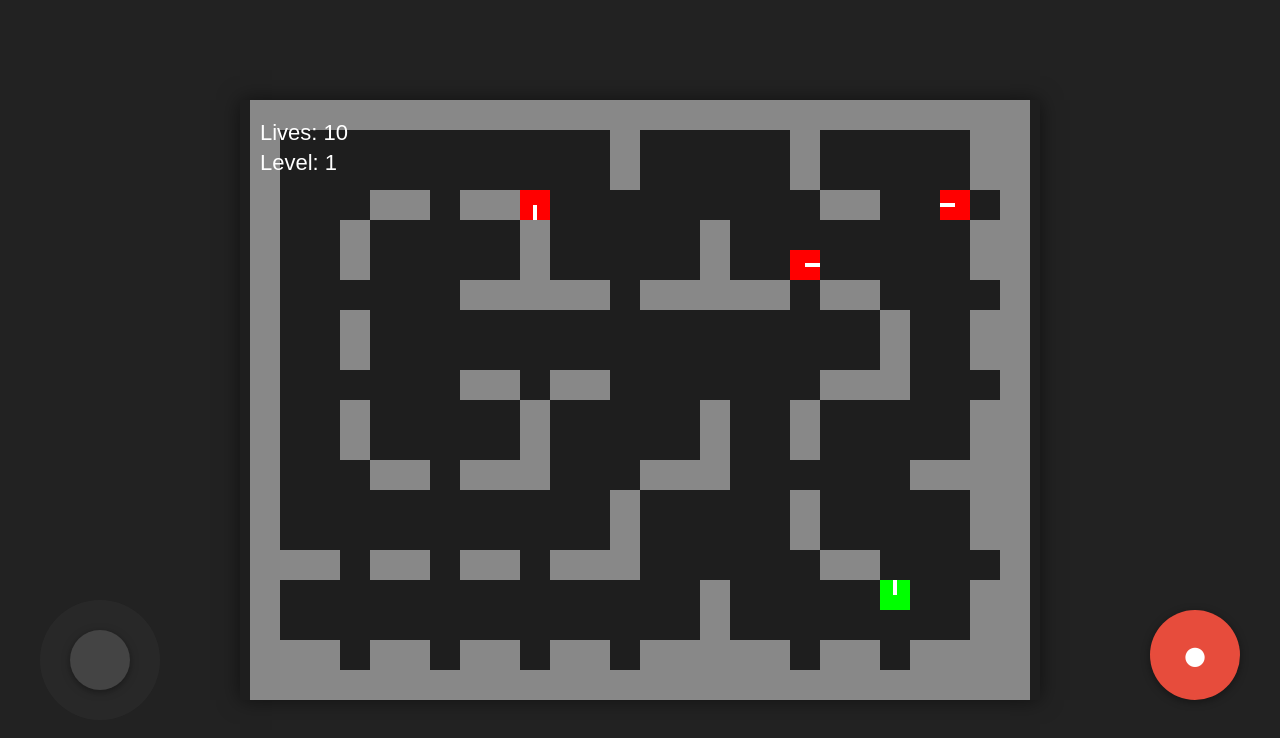
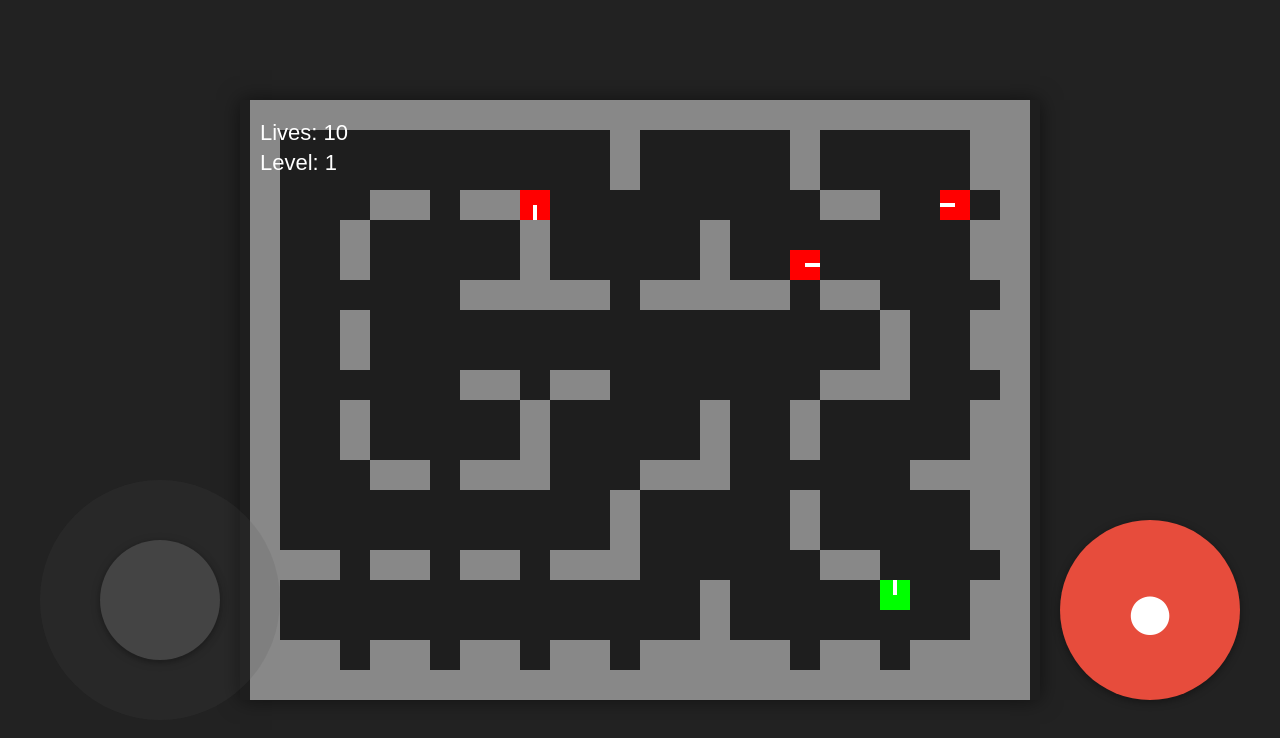
Before and after one commit to Mukumays/tank-game, a plain HTML site: page docs/index.html in a window 1280 px wide. Drawn offline with Linux system fonts and the light colour scheme.

Commit message:
feat: увеличены размеры джойстика и кнопки стрельбы для удобства на мобильных устройствах

```diff
--- a/docs/index.html
+++ b/docs/index.html
@@ -101,8 +101,8 @@
           position: absolute;
           left: 40px;
           bottom: 80px;
-          width: 120px;
-          height: 120px;
+          width: 240px;
+          height: 240px;
           background: rgba(80,80,80,0.15);
           border-radius: 50%;
           pointer-events: auto;
@@ -112,12 +112,12 @@
           justify-content: center;
         }
         #joystick-knob {
-          width: 60px;
-          height: 60px;
+          width: 120px;
+          height: 120px;
           background: #444;
           border-radius: 50%;
           position: absolute;
-          left: 30px; top: 30px;
+          left: 60px; top: 60px;
           transition: left 0.07s, top 0.07s;
           box-shadow: 0 2px 8px #0006;
           pointer-events: none;
@@ -126,11 +126,11 @@
           position: absolute;
           right: 40px;
           bottom: 100px;
-          width: 90px;
-          height: 90px;
+          width: 180px;
+          height: 180px;
           background: #e74c3c;
           color: #fff;
-          font-size: 2.8em;
+          font-size: 5.6em;
           border-radius: 50%;
           display: flex;
           align-items: center;
```
